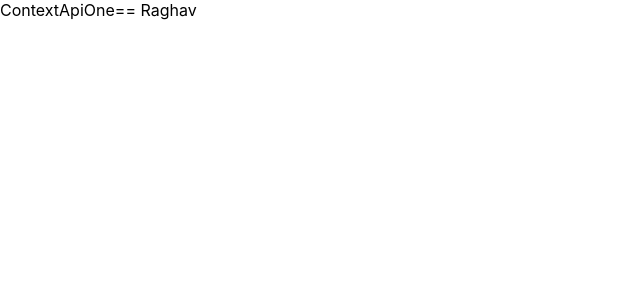
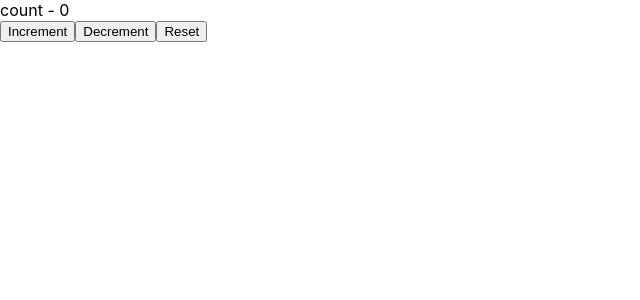
Before and after one commit to mittalraghav45/react, a React (Create React App) app: page / in a window 1280 px wide. Shown: the top 300 px of the page, without its empty margins (0-640 px from the left). Built offline with nearby package versions, Linux system fonts and the light colour scheme.

Commit message:
usereducer

```diff
--- a/src/App.js
+++ b/src/App.js
@@ -8,6 +8,7 @@
 import FetchDataFromApi from './components/FetchDataFromApi';
 import ContextApiOne from './components/ContextApiOne';
 import React from 'react';
+import CounterOne from './components/CounterOne';
 
 
 export const UserContext = React.createContext();
@@ -21,9 +22,10 @@
   // <AddNumber/>
   // <UpdateTitle/>
   // <FetchDataFromApi/> */}
-  <UserContext.Provider value={'Raghav'}>
+  {/* <UserContext.Provider value={'Raghav'}>
     <ContextApiOne/>
-  </UserContext.Provider>
+  </UserContext.Provider> */}
+  <CounterOne/>
   </div>
   )
 }
--- /dev/null
+++ b/src/components/CounterOne.js
@@ -0,0 +1,29 @@
+import React,{useReducer} from "react";
+
+const initialState=0;
+const reducer=(state,action)=>{
+    switch(action){
+    case 'increment':
+        return state+1;
+    case 'decrement':
+        return state-1
+    case 'reset':
+        return 0
+    default:
+        return state
+    }
+}
+
+
+function CounterOne() {
+    const [count,dispatch] = useReducer(reducer,initialState);
+  return (
+    <div> count - {count} <br></br>
+      <button onClick={()=>{dispatch('increment')}}>Increment</button>
+      <button onClick={()=>{dispatch('decrement')}}>Decrement</button>
+      <button onClick={()=>{dispatch('reset')}}>Reset</button>
+    </div>
+  );
+}
+
+export default CounterOne;
```
